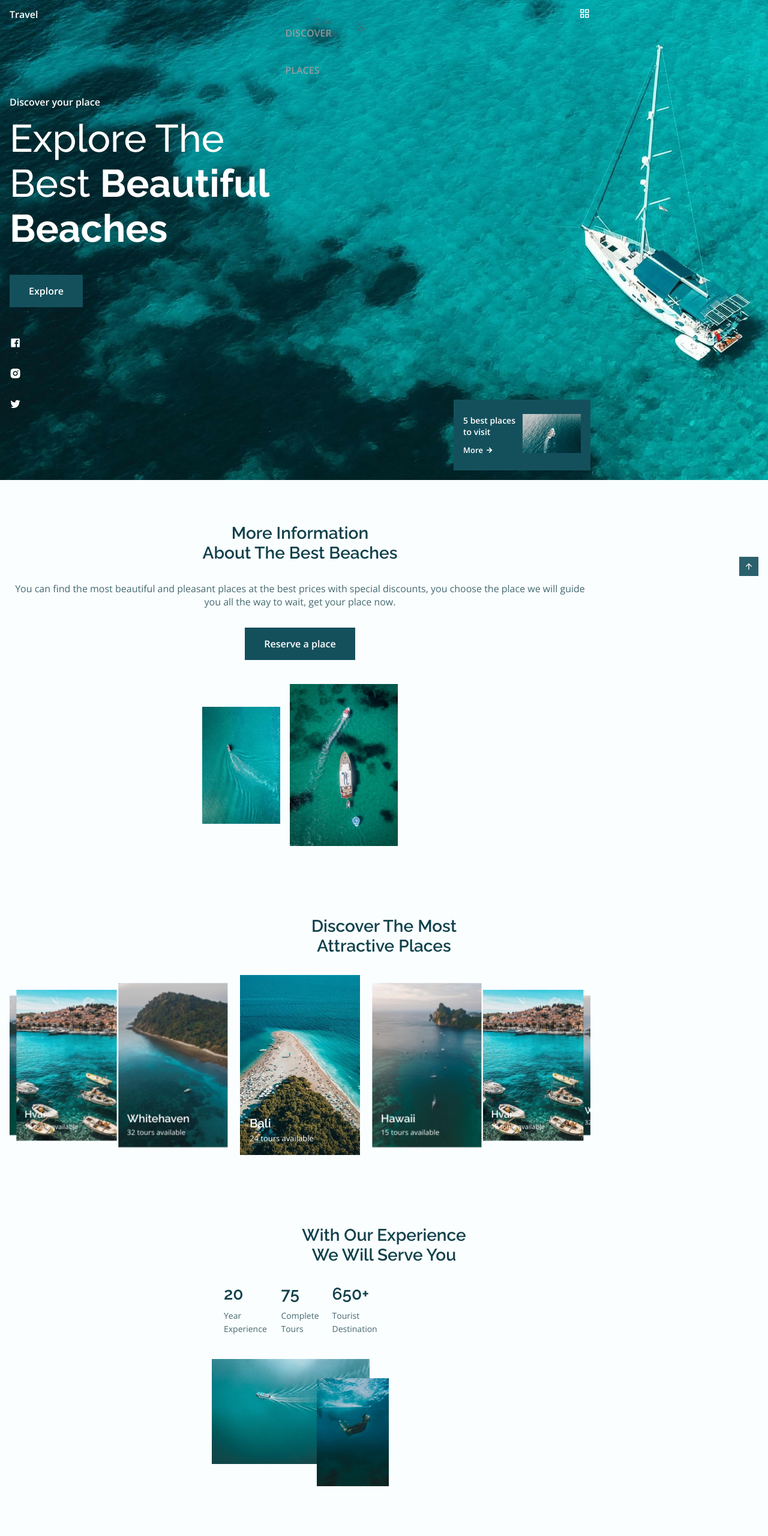
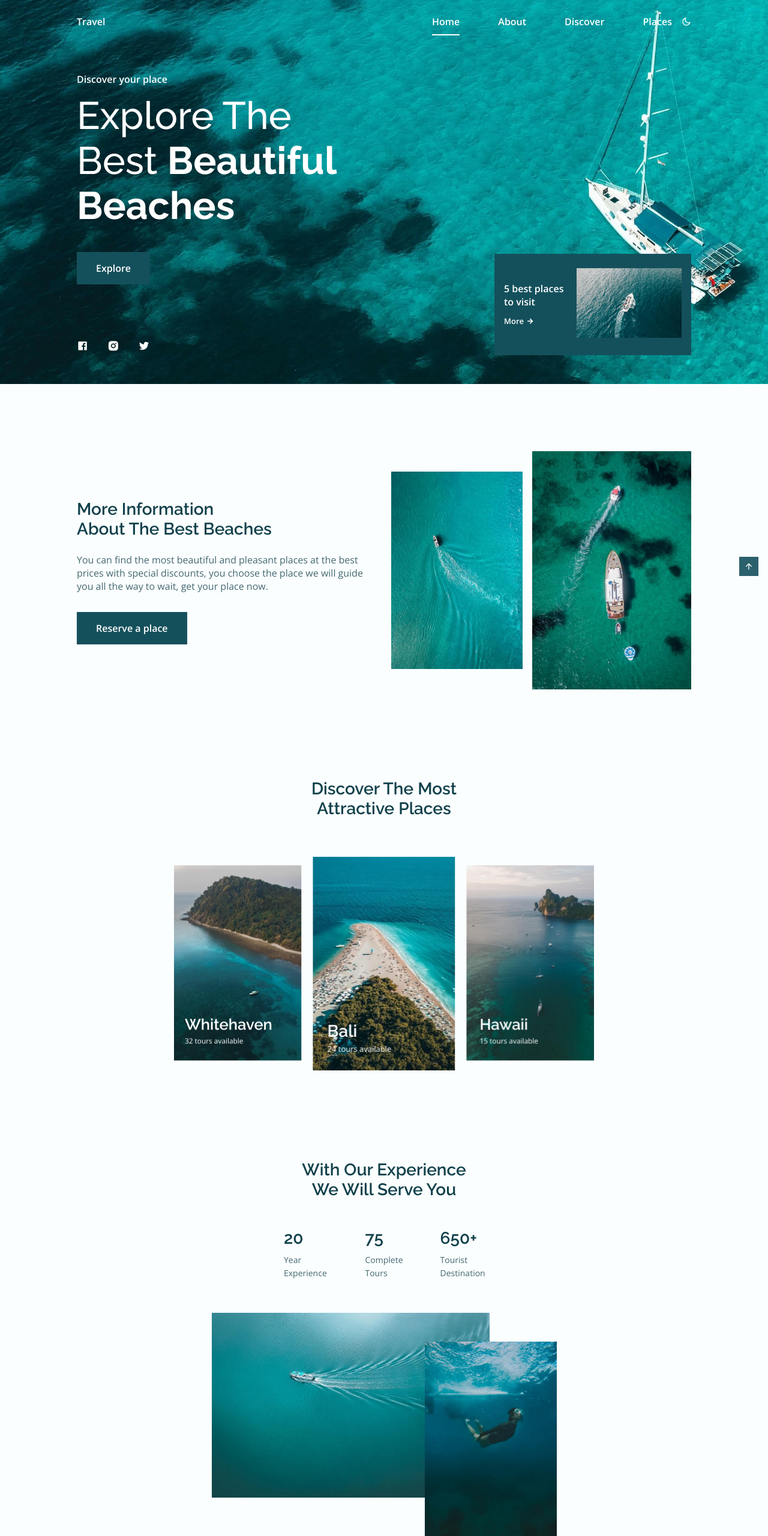
Before and after one commit to alexandra-ep/travel-website, a plain HTML site: page index.html in a window 1280 px wide. Shown: the top 2560 px of the page at 60% size. Drawn offline with nearby package versions, Linux system fonts and the light colour scheme.

Commit message:
CSS complete

```diff
--- a/assets/css/styles.css
+++ b/assets/css/styles.css
@@ -816,5 +816,303 @@ input {
 
 /*======= MEDIA QUERIES =======*/
 /*======= Small devices =======*/
+@media screen and (max-width: 340px) {
+    .home__info {
+        width: 190px;
+        padding: 1rem;
+    }
+
+    .places__container {
+        grid-template-columns: max-content;
+        justify-content: center;
+    }
+
+    .experience__content {
+        padding: 0;
+    }
+
+    .experience__overlay:nth-child(1) {
+        width: 190px;
+    }
+
+    .experience__overlay:nth-child(2) {
+        width: 80px;
+    }
+
+    .experience__img,
+    .video__container {
+        padding: 0;
+    }
+}
+
 /*======= Medium devices =======*/
+@media screen and (min-width: 568px) {
+    .video__container {
+        display: grid;
+        grid-template-columns: .6fr;
+        justify-content: center;
+    }
+
+    .places__container {
+        grid-template-columns: repeat(3, max-content);
+    }
+
+    .subscribe__form {
+        width: 470px;
+        margin: 0 auto;
+    }
+}
+
+@media screen and (min-width: 768px) {
+    body {
+        margin: 0;
+    }
+
+    .nav {
+        height: calc(var(--header-height) + 1.5rem);
+    }
+
+    .nav__link {
+        color: var(--white-color);
+        text-transform: initial;
+    }
+
+    .nav__link:hover {
+        color: var(--white-color);
+    }
+
+    .nav__dark {
+        position: initial;
+    }
+
+    .nav__menu {
+        display: flex;
+        column-gap: 1rem;
+    }
+
+    .nav__list {
+        flex-direction: row;
+        column-gap: 4rem;
+    }
+
+    .nav__toggle,
+    .nav__close,
+    .change-theme-name {
+        display: none;
+    }
+
+    .change-theme {
+        color: var(--white-color);
+    }
+
+    .active-link::before {
+        background-color: var(--white-color);
+    }
+
+    .scroll-header .nav__link {
+        color: var(--text-color);
+    }
+
+    .scroll-header .active-link {
+        color: var(--title-color);
+    }
+
+    .scroll-header .active-link::before {
+        background-color: var(--title-color);
+    }
+
+    .scroll-header .change-theme {
+        color: var(--text-color);
+    }
+
+    .section {
+        padding: 7rem 0 2rem;
+    }
+
+    .home__container {
+        height: 100vh;
+        grid-template-rows: 1.8fr .5fr;
+    }
+
+    .home__data {
+        align-self: flex-end;
+    }
+
+    .home__social {
+        flex-direction: row;
+        align-self: flex-end;
+        margin-bottom: 3rem;
+        column-gap: 2rem;
+    }
+
+    .home__info {
+        bottom: 3rem;
+    }
+
+    .about__container {
+        grid-template-columns: repeat(2, 1fr);
+        align-items: center;
+    }
+
+    .about__data,
+    .about__title {
+        text-align: initial;
+    }
+
+    .about__title {
+        margin-bottom: var(--mb-1-5);
+    }
+
+    .about__description {
+        margin-bottom: var(--mb-2);
+    }
+
+    .discover__container {
+        width: 610px;
+        margin-left: auto;
+        margin-right: auto;
+    }
+
+    .discover__container,
+    .places__container {
+        padding-top: 2rem;
+    }
+
+    .experience__overlay:nth-child(1) {
+        width: 363px;
+        margin-right: 4rem;
+    }
+
+    .experience__overlay:nth-child(2) {
+        width: 160px;
+    }
+
+    .subscribe__bg {
+        background: none;
+        padding: 0;
+    }
+
+    .subscribe__container {
+        background-color: var(--first-color-second);
+        padding: 3.5rem 0;
+    }
+
+    .subscribe__form {
+        max-width: 60%;
+        margin: 0 auto;
+    }
+
+    .subscribe__input {
+        padding: 0 .5rem;
+    }
+
+    .footer__rights {
+        flex-direction: row;
+        justify-content: space-between;
+    }
+}
+
 /*======= Large devices =======*/
+@media screen and (min-width: 1024px) {
+    .container {
+        margin-left: auto;
+        margin-right: auto;
+    }
+
+    .home__container {
+        grid-template-rows: 2fr .5fr;
+    }
+
+    .home__info {
+        width: 328px;
+        grid-template-columns: 1fr 2fr;
+        column-width: 2rem;
+    }
+
+    .home__info-title {
+        font-size: var(--normal-font-size);
+    }
+
+    .home__info-img {
+        width: 240px;
+    }
+
+    .about__img-one {
+        width: 240px;
+    }
+
+    .about__img-two {
+        width: 290px;
+    }
+
+    .discover__card {
+        width: 237px;
+    }
+
+    .discover__container {
+        width: 700px;
+    }
+
+    .discover__data {
+        left: 1.5rem;
+        bottom: 2rem;
+    }
+
+    .discover__title {
+        font-size: var(--h2-font-size);
+    }
+
+    .experience__content {
+        margin: var(--mb-1) 0;
+        column-gap: 3.5rem;
+    }
+
+    .experience__overlay:nth-child(1) {
+        width: 463px;
+        margin-right: 7rem;
+    }
+
+    .experience__overlay:nth-child(2) {
+        width: 220px;
+        top: 3rem
+    }
+
+    .video__container {
+        grid-template-columns: .7fr;
+    }
+
+    .video__description {
+        padding: 0 8rem;
+    }
+
+    .places__container {
+        gap: 3rem 2rem;
+    }
+
+    .places__card,
+    .places__img {
+        height: 263px;
+    }
+
+    .footer__content {
+        justify-items: center;
+    }
+}
+
+@media screen and (min-width: 1200px) {
+    .container {
+        max-width: 1024px;
+    }
+}
+
+/*======= For tall screens on mobiles and desktop =======*/
+@media screen and (min-height: 721px) {
+    body {
+        margin: 0;
+    }
+
+    .home__container,
+    .home__img {
+        height: 640px;
+    }
+}
```
Also changed, not shown: index.html (+1 -1 lines).
